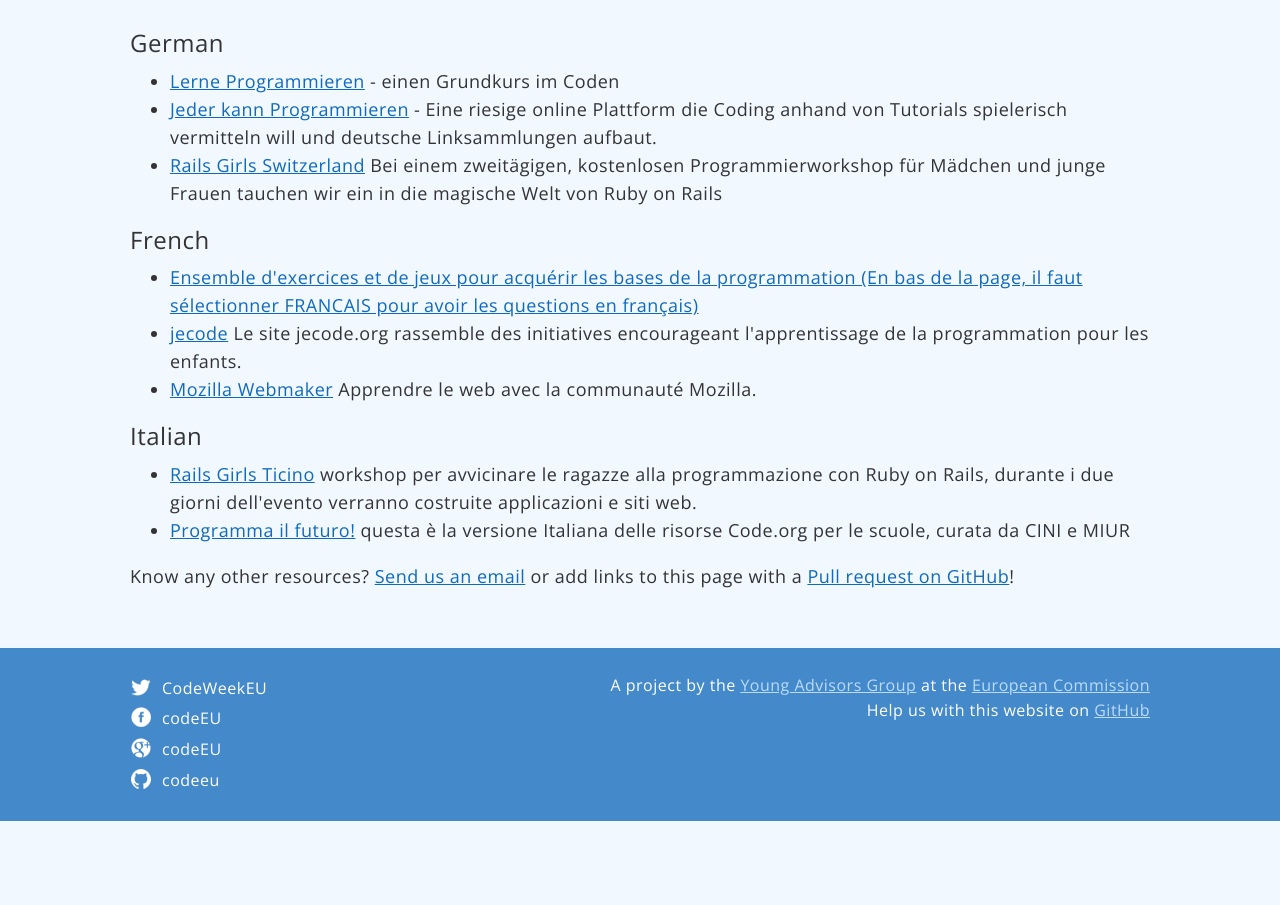
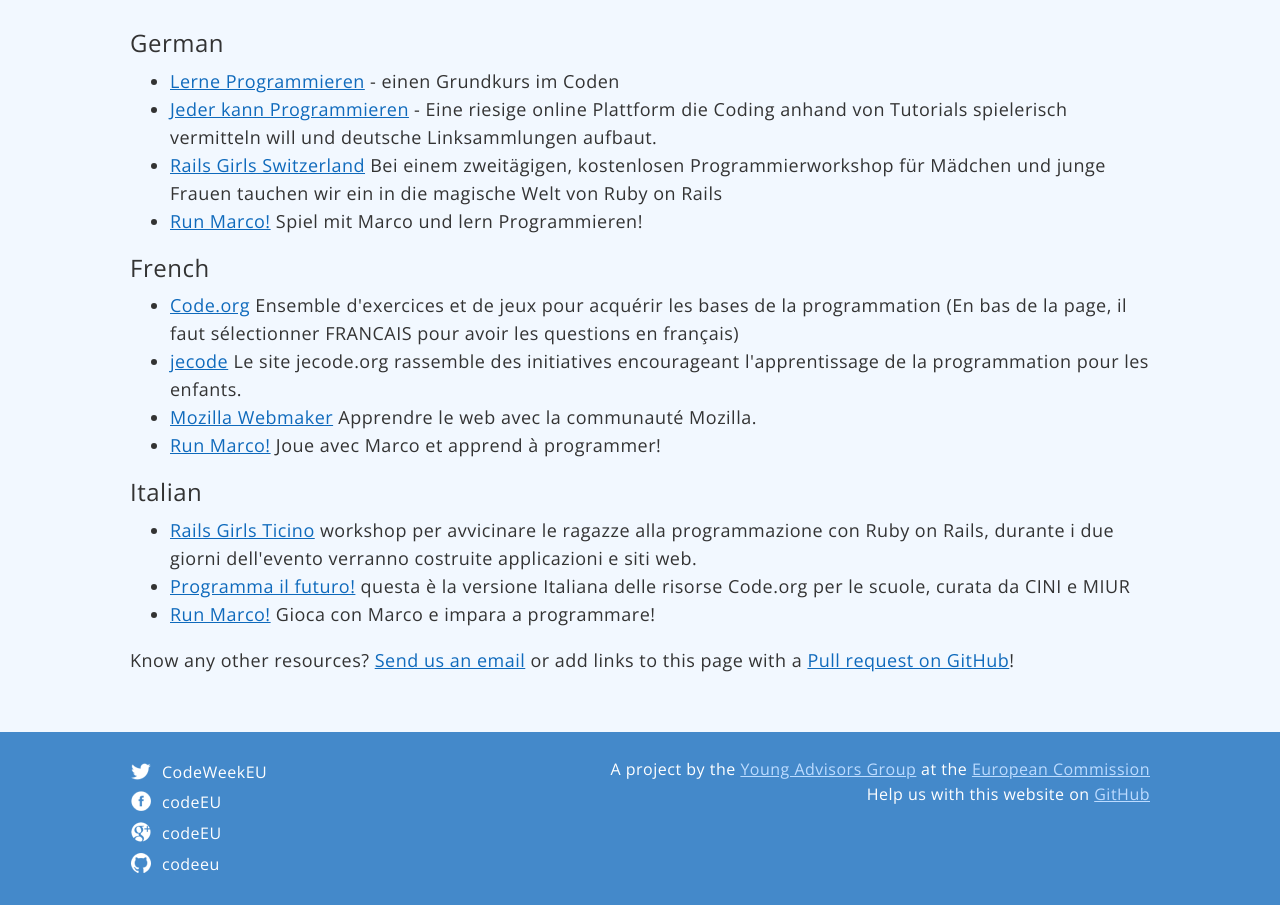
Before and after one commit to codeeu/codeeu.github.io, a Jekyll site: the page built from resources/switzerland/index.html, in a window 1280 px wide, cut to the strip 167-1072 px from the top of the page. Built offline with Jekyll 4.4.1, drawn with Linux system fonts in a browser that asks for light colours; nearby versions of some CDN libraries; Markdown is read by kramdown in place of the engine named in the settings; before the commit the page ends 988 px from its top, so only the background shows below that.

Commit message:
added run marco

```diff
--- a/resources/switzerland/index.html
+++ b/resources/switzerland/index.html
@@ -2,24 +2,28 @@
 layout: resource
 title: Switzerland
 ---
-	<h3>German </h3>
+
+	<h3>German</h3>
 	<ul>
 		<li><a href="http://lerneprogrammieren.de">Lerne Programmieren</a> - einen Grundkurs im Coden</li>
 		<li><a href="http://jeder-kann-programmieren.de">Jeder kann Programmieren</a> - Eine riesige online Plattform die Coding anhand von Tutorials spielerisch vermitteln will und deutsche Linksammlungen aufbaut.</li>
 		<li><a href="http://railsgirls.ch">Rails Girls Switzerland</a> Bei einem zweitägigen, kostenlosen Programmierworkshop für Mädchen und junge Frauen tauchen wir ein in die magische Welt von Ruby on Rails</li>
+		<li><a href="http://www.allcancode.com">Run Marco!</a> Spiel mit Marco und lern Programmieren!</li>
 	</ul>
 
 	<h3>French</h3>
 	<ul>
-		<li><a href="http://learn.code.org">Ensemble d'exercices et de jeux pour acquérir les bases de la programmation (En bas de la page, il faut sélectionner FRANCAIS pour avoir les questions en français)</li>
+		<li><a href="http://learn.code.org">Code.org</a> Ensemble d'exercices et de jeux pour acquérir les bases de la programmation (En bas de la page, il faut sélectionner FRANCAIS pour avoir les questions en français)</li>
 		<li><a href="http://jecode.org">jecode</a> Le site jecode.org rassemble des initiatives encourageant l'apprentissage de la programmation pour les enfants.</li>
 		<li><a href="https://webmaker.org/">Mozilla Webmaker</a> Apprendre le web avec la communauté Mozilla.</li>
+		<li><a href="http://www.allcancode.com">Run Marco!</a> Joue avec Marco et apprend à programmer!</li>
 	</ul>
 
 	<h3>Italian</h3>
 	<ul>
 		<li><a href="http://railsgirls.com/Ticino">Rails Girls Ticino</a> workshop per avvicinare le ragazze alla programmazione con Ruby on Rails, durante i due giorni dell'evento verranno costruite applicazioni e siti web.</li>
 		<li><a href="http://programmailfuturo.it/">Programma il futuro!</a> questa è la versione Italiana delle risorse Code.org per le scuole, curata da CINI e MIUR</li>
+		<li><a href="http://www.allcancode.com">Run Marco!</a> Gioca con Marco e impara a programmare!</li>
 	</ul>
 
 
```
